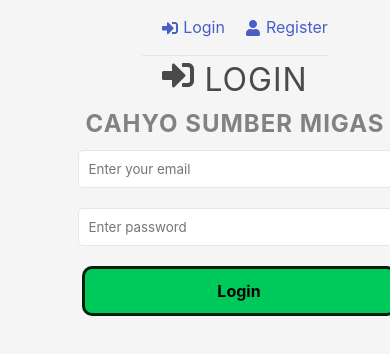
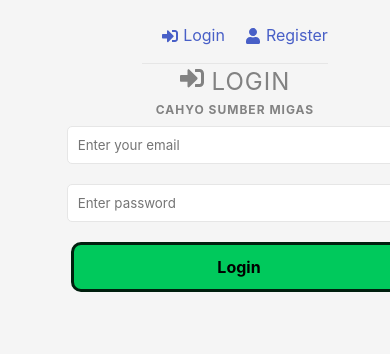
Before and after one commit to MichaelHamonangan/paw_kelompok_17, a React (Create React App) app in the folder frontend/: page /login in a window 390 px wide. Shown: the top 354 px of the page. Built offline with nearby package versions, Linux system fonts and the light colour scheme.

Commit message:
update(page): More responsivity
Authored by: Maria Anastasia

```diff
--- a/frontend/src/index.css
+++ b/frontend/src/index.css
@@ -85,6 +85,12 @@ h3 {
 
 .heading p {
   color: #828282;
+  font-size: 1rem;
+}
+
+.heading h1 {
+  color: #828282;
+  font-size: 2rem;
 }
 
 .goals {
@@ -219,11 +225,11 @@ h3 {
   }
 
   .heading h1 {
-    font-size: 2rem;
+    font-size: 1.5rem;
   }
 
   .heading p {
-    font-size: 1.5rem;
+    font-size: 0.75rem;
   }
 }
 
--- a/frontend/src/pages/Login.jsx
+++ b/frontend/src/pages/Login.jsx
@@ -6,6 +6,8 @@ import { toast } from 'react-toastify'
 import { login, reset } from '../features/auth/authSlice'
 import Spinner from '../components/Spinner'
 import qs from 'qs'
+
+import "../index.css"
 
 function Login() {
     const [formData, setFormData] = useState({
```
